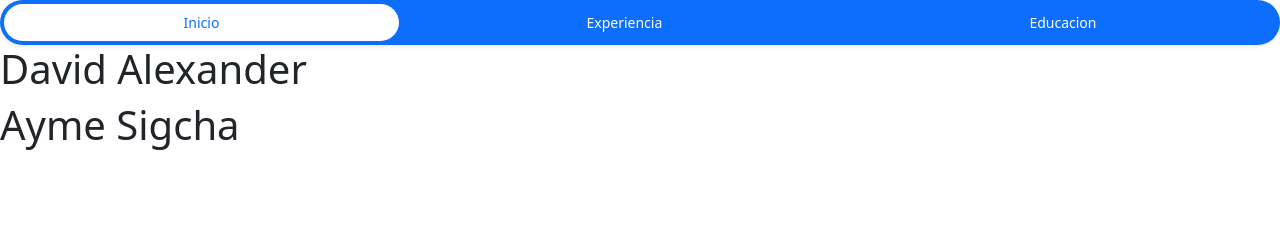
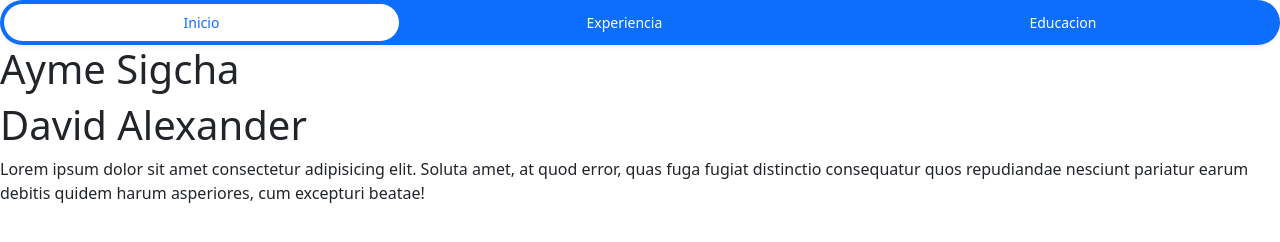
Before and after one commit to Davayme/Correccion, a plain HTML site: page index.html in a window 1280 px wide. Drawn offline with nearby package versions, Linux system fonts and the light colour scheme.

Commit message:
Se agrego un resumen de mi

```diff
--- a/index.html
+++ b/index.html
@@ -22,8 +22,9 @@
   </ul>
 
   <section>
+    <h1>Ayme Sigcha</h1>
     <h1>David Alexander</h1>
-    <h1>Ayme Sigcha</h1>
+    <p>Lorem ipsum dolor sit amet consectetur adipisicing elit. Soluta amet, at quod error, quas fuga fugiat distinctio consequatur quos repudiandae nesciunt pariatur earum debitis quidem harum asperiores, cum excepturi beatae!</p>
   </section>
 
 
```
